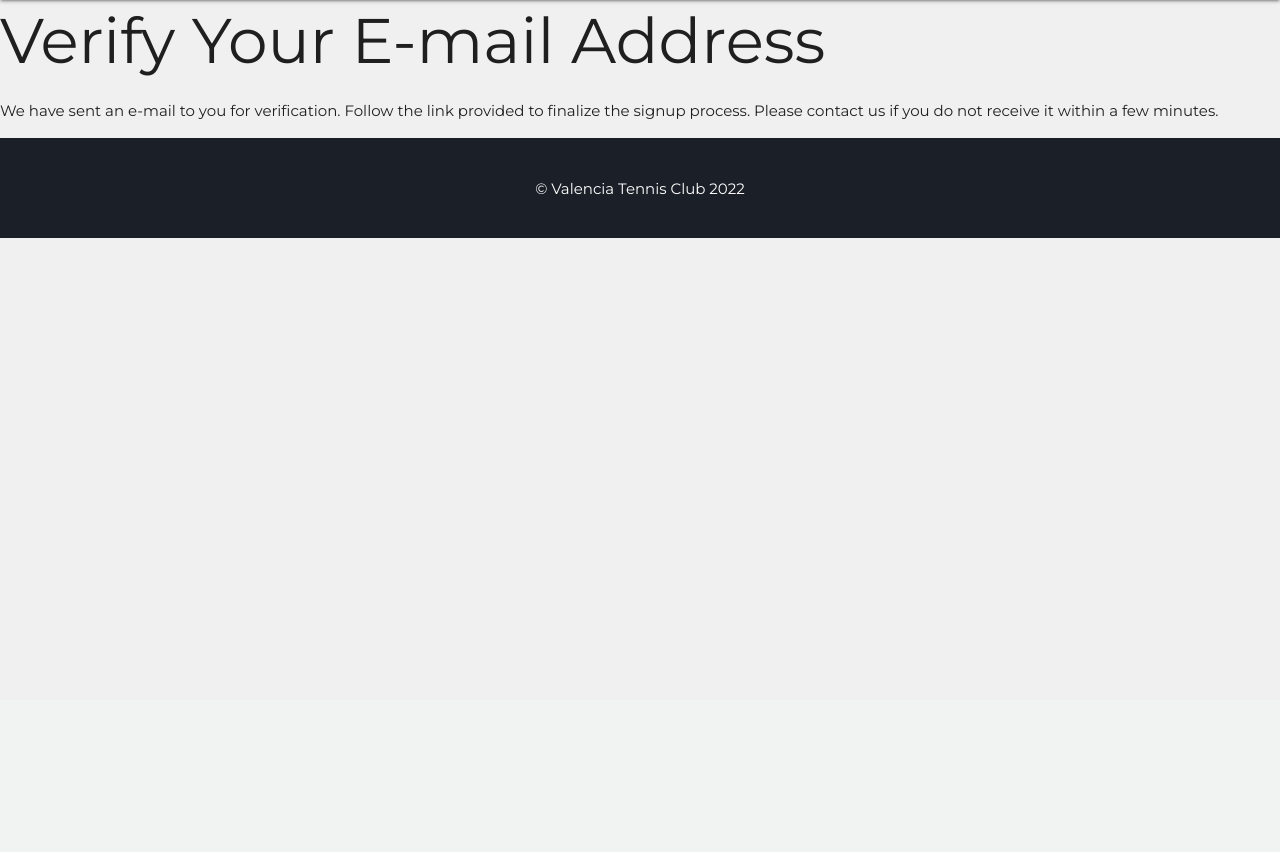
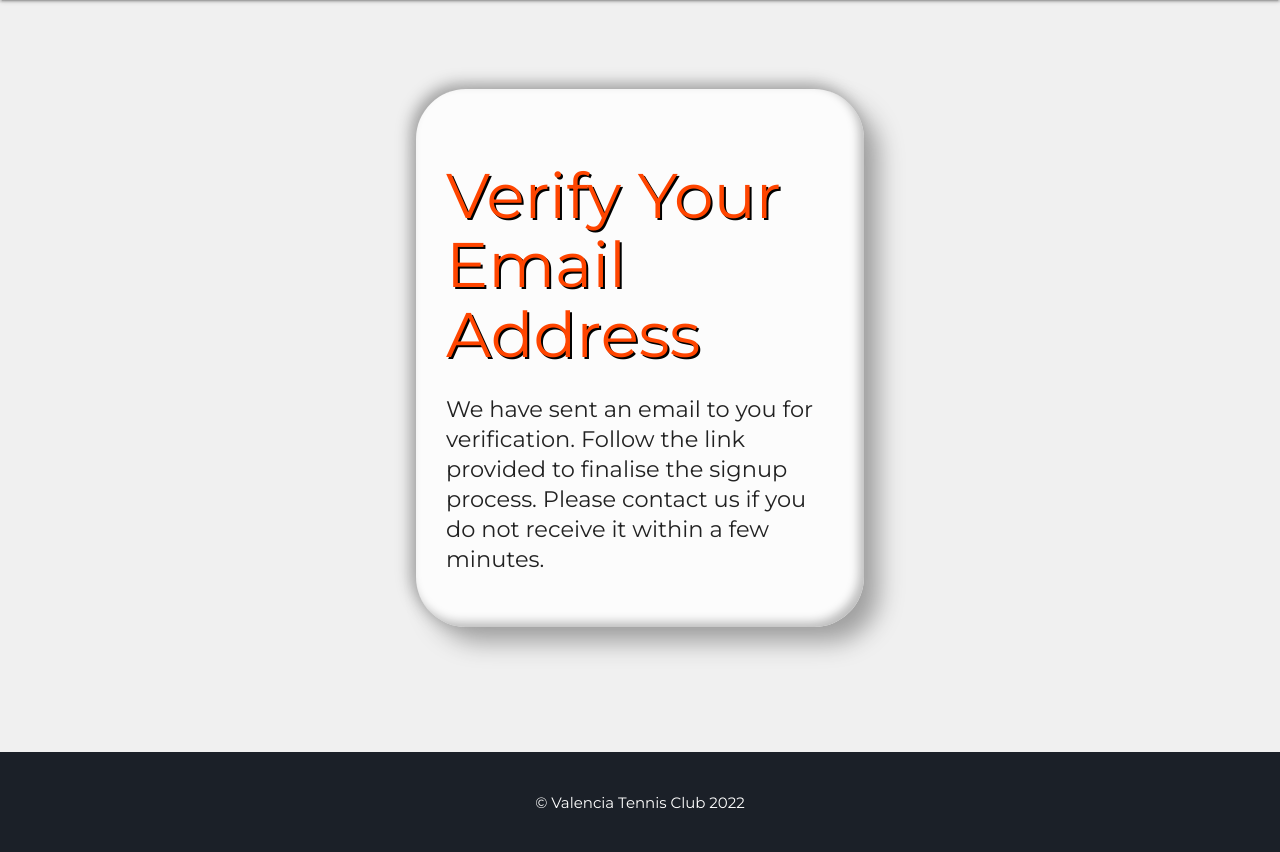
Before and after one commit to DHayes23/Valencia-Tennis, a Django app: a page that uses templates/allauth/account/verification_sent.html in a window 1280 px wide. Shown: the part 100-952 px from the top of the page. Before the commit the page ends 338 px from the top, so only its background shows below. Run offline with Django 3.2, Linux system fonts and the light colour scheme; some libraries are stand-ins or nearby versions.

Commit message:
Modify allauth email verification template

```diff
--- a/static/css/auth.css
+++ b/static/css/auth.css
@@ -18,6 +18,11 @@
 .auth-heading {
     color: orangered;
     text-shadow: 2px 2px black;
+}
+
+.auth-paragraph {
+    font-size: 1.5rem;
+    line-height: 2rem;
 }
 
 #id_login {
--- a/templates/allauth/account/verification_sent.html
+++ b/templates/allauth/account/verification_sent.html
@@ -5,8 +5,19 @@
 {% block head_title %}{% trans "Verify Your E-mail Address" %}{% endblock %}
 
 {% block content %}
-    <h1>{% trans "Verify Your E-mail Address" %}</h1>
 
-    <p>{% blocktrans %}We have sent an e-mail to you for verification. Follow the link provided to finalize the signup process. Please contact us if you do not receive it within a few minutes.{% endblocktrans %}</p>
+{% load static %}
+<link rel="stylesheet" href="{% static 'css/auth.css' %}">
+
+<section>
+    <div class="container">
+        <div class="auth-panel">
+            <h1 class="auth-heading">{% trans "Verify Your Email Address" %}</h1>
+            <p class="auth-paragraph">{% blocktrans %}We have sent an email to you for verification. Follow the link provided to finalise the signup process. Please contact us if you do not receive it within a few minutes.{% endblocktrans %}</p>
+        </div>
+    </div>
+
+</section>
+
 
 {% endblock %}
```
